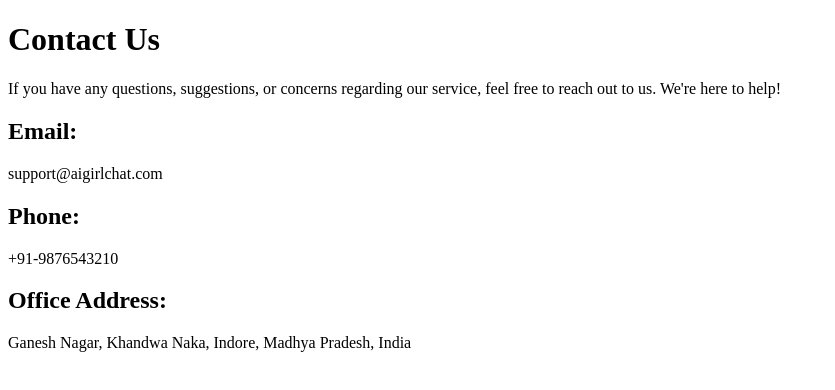
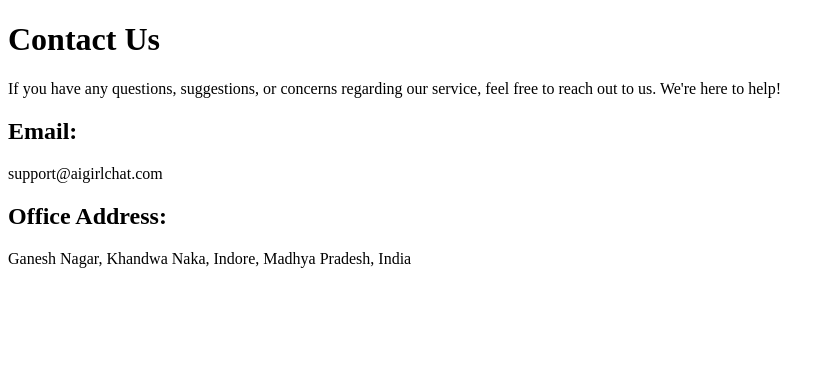
Before and after one commit to harshmishra54/Ai-Girl-Chat, a React (Create React App) app: page /contact in a window 1280 px wide. Shown: the top 390 px of the page, without its empty margins (0-835 px from the left). Built offline with nearby package versions, Linux system fonts and the light colour scheme; no server answers.

Commit message:
update contact support

```diff
--- a/src/pages/ContactUs.js
+++ b/src/pages/ContactUs.js
@@ -14,10 +14,7 @@ const ContactUs = () => {
         <p>support@aigirlchat.com</p>
       </div>
 
-      <div className="mb-4">
-        <h2 className="text-xl font-semibold">Phone:</h2>
-        <p>+91-9876543210</p>
-      </div>
+
 
       <div className="mb-4">
         <h2 className="text-xl font-semibold">Office Address:</h2>
```
